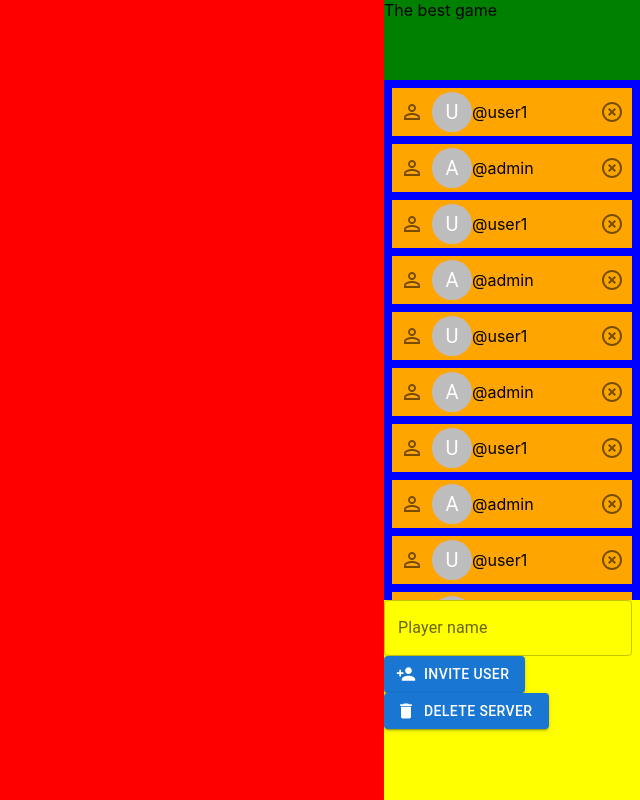
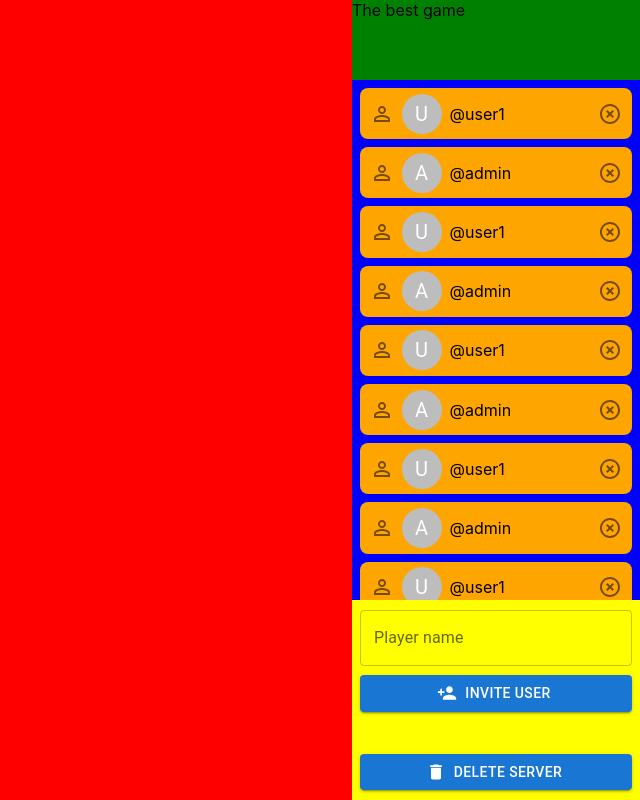
Before and after one commit to aythels/rpg-node-board, a React (Create React App) app in the folder frontend/: page /sidebar in a window 1280 px wide. Shown: the whole page, without its empty margins (640-1280 px from the left). Built offline with nearby package versions, Linux system fonts and the light colour scheme.

Commit message:
Implement basic footer structure

```diff
--- a/frontend/src/components/CanvasSidebar/CanvasSidebar.tsx
+++ b/frontend/src/components/CanvasSidebar/CanvasSidebar.tsx
@@ -1,6 +1,6 @@
 import './canvasSidebar.css';
 import { Avatar, Button, IconButton, TextField } from '@mui/material';
-import { Delete, HighlightOff, Person, PersonAdd, PersonOutline } from '@mui/icons-material';
+import { Delete, HighlightOff, PersonAdd, PersonOutline } from '@mui/icons-material';
 import { Component } from 'react';
 import { User } from '../../types';
 // eslint-disable-next-line
@@ -26,12 +26,12 @@ export default class CanvasSidebar extends Component<Props> {
         <div className="game-name">The best game</div>
         <div className="player-list">
           {this.tempPlayers.map((player: User) => (
-            <div key={uuid()} className="player">
+            <div key={uuid()} className="player-card">
               <IconButton aria-label="Remove player" component="span">
                 <PersonOutline />
               </IconButton>
               <Avatar>{player.username.charAt(0).toUpperCase()}</Avatar>
-              {`@${player.username}`}
+              <div className="player-card__name">{`@${player.username}`}</div>
               <div className="button--remove">
                 <IconButton aria-label="Remove player" component="span">
                   <HighlightOff />
@@ -41,13 +41,24 @@ export default class CanvasSidebar extends Component<Props> {
           ))}
         </div>
         <div className="footer">
-          <TextField id="outlined-basic" label="Player name" variant="outlined" />
-          <Button startIcon={<PersonAdd />} variant="contained" aria-label="invite user to the game">
-            Invite user
-          </Button>
-          <Button startIcon={<Delete />} variant="contained" aria-label="delete game server">
-            Delete server
-          </Button>
+          <div className="footer__item__wrapper">
+            <TextField className="footer__item" id="outlined-basic" label="Player name" variant="outlined" />
+          </div>
+          <div className="footer__item__wrapper">
+            <Button
+              className="footer__item"
+              startIcon={<PersonAdd />}
+              variant="contained"
+              aria-label="invite user to the game"
+            >
+              Invite user
+            </Button>
+          </div>
+          <div className="footer__item__wrapper">
+            <Button className="footer__item" startIcon={<Delete />} variant="contained" aria-label="delete game server">
+              Delete server
+            </Button>
+          </div>
         </div>
       </div>
     );
--- a/frontend/src/components/CanvasSidebar/canvasSidebar.css
+++ b/frontend/src/components/CanvasSidebar/canvasSidebar.css
@@ -1,7 +1,7 @@
 .sidebar {
   background-color: blue;
   height: 100vh;
-  width: 20%;
+  width: 22.5%;
   float: right;
   overflow: scroll;
 }
@@ -16,20 +16,44 @@
   overflow: scroll;
 }
 
-.player {
+.player-card {
   display: flex;
   flex-direction: row;
   align-items: center;
   background-color: orange;
   height: 3rem;
   margin: 0.5rem;
+  padding: 0.1rem;
+  border-radius: 0.5rem;
+}
+
+.player-card__name {
+  margin-left: 0.5rem;
+  margin-right: 0.5rem;
+  overflow: hidden;
 }
 
 .footer {
   height: 25%;
   background-color: yellow;
+  display: flex;
+  flex-direction: column;
+  justify-content: center;
 }
 
 .button--remove {
   margin-left: auto;
 }
+
+.footer__item__wrapper {
+  margin: 0.6rem 0.5rem 0 0.5rem;
+}
+
+.footer__item__wrapper:last-child {
+  margin-top: auto;
+  margin-bottom: 0.6rem;
+}
+
+.footer__item {
+  width: 100%;
+}
```
